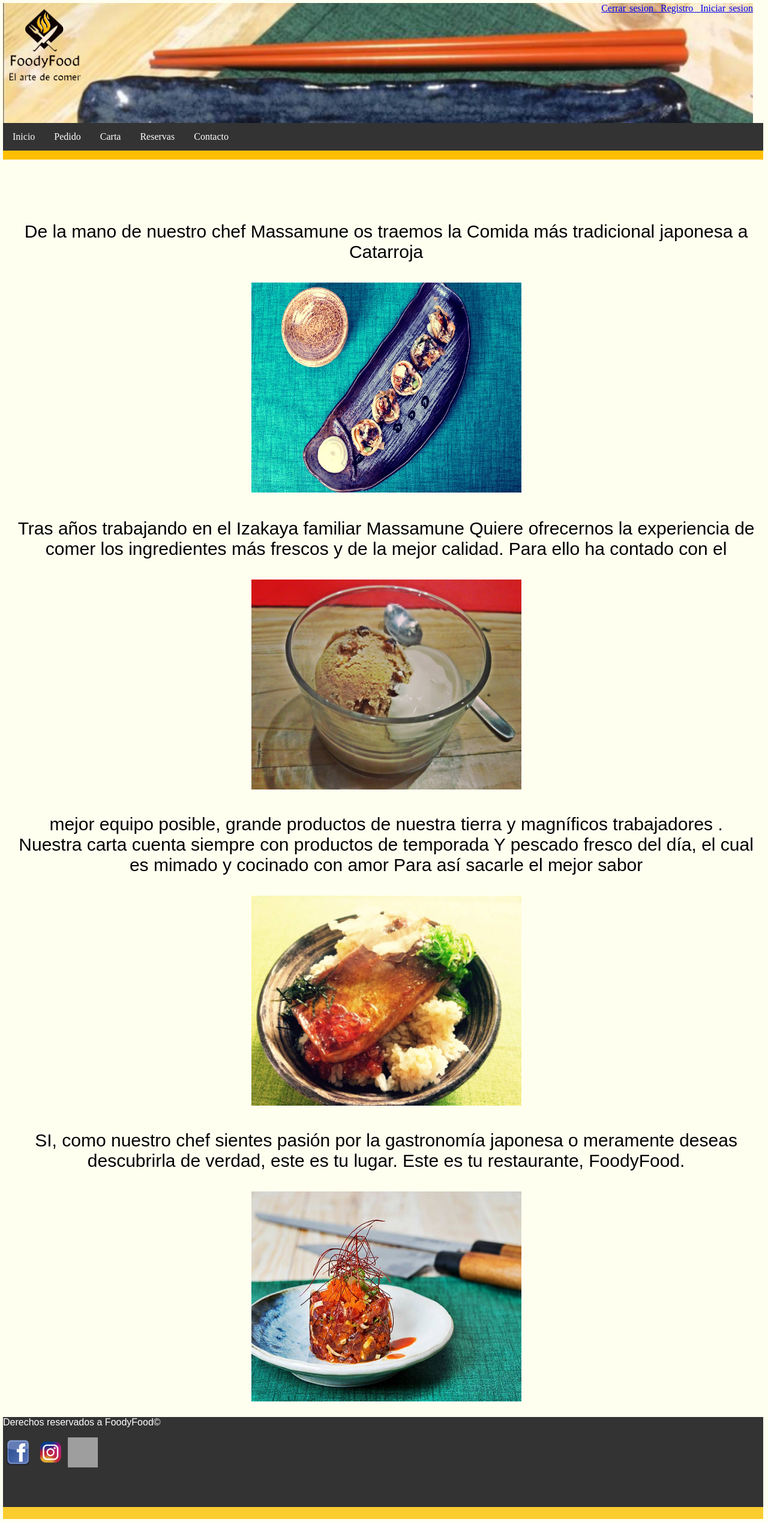
After one commit to palosa/proyecto_Integrado, a PHP site: page /index.html in a window 1280 px wide. The commit adds this page. Shown: the whole page at 60% size. Run offline with PHP 8.4, Linux system fonts and the light colour scheme; grey boxes are pictures that could not be loaded.

Commit message:
acabo banner

```diff
--- a/css/css.css
+++ b/css/css.css
@@ -8,8 +8,8 @@ header div a{
   word-spacing: 2px;
 }
 .imagenlogo{
-width: 140px;
-height: 115px;
+width: 120px;
+height: 120px;
 margin: 10px;
 float: left;
 }
--- /dev/null
+++ b/index.html
@@ -0,0 +1,81 @@
+<!DOCTYPE html>
+<html>
+  <head>
+    <meta charset="utf-8">
+    <title>Pagina de inicio</title>
+    <link rel="stylesheet" href="css/css.css">
+  </head>
+  <body>
+<header>
+  <div class="banner">
+  <img class="imagenlogo"src="images/logo.PNG" alt="">
+
+  <a href="login.php">Iniciar sesion</a>
+  <a href="registro.php">Registro&nbsp;&nbsp;</a>
+  <a href="logout.php">Cerrar sesion&nbsp;&nbsp;</a>
+  </div>
+</header>
+<nav>
+  <ul>
+    <li><a href="index.php">Inicio</a></li>
+    <li><a href="formularioPedidos.php">Pedido</a></li>
+    <li><a href="mostrarcarta.php">Carta</a></li>
+    <li><a href="formularioreservas.php">Reservas</a></li>
+    <li><a href="contacto.html">Contacto</a></li>
+  </ul>
+</nav>
+<div class="centrar">
+  <article class="article">
+    <table>
+          <tr>
+            <td><p>De la mano de nuestro chef Massamune os traemos la
+                Comida más tradicional japonesa a Catarroja</p>
+            </td>
+          </tr>
+      <tr>
+        <td><img src="images/comida3.jpg" alt=""></td>
+      </tr>
+      <tr>
+        <tr>
+          <td><p>Tras años trabajando en el Izakaya familiar Massamune
+              Quiere ofrecernos la experiencia de comer los ingredientes
+              más frescos y de la mejor calidad. Para ello ha contado con el</p>
+          </td>
+        </tr>
+        <td><img src="images/postre.jpg" alt=""></td>
+      </tr>
+      <tr>
+        <td> <p>  mejor equipo posible, grande productos de nuestra tierra y
+                  magníficos trabajadores .
+                  Nuestra carta cuenta siempre con productos de temporada
+                  Y pescado fresco del día, el cual es mimado y cocinado con amor
+                  Para así sacarle el mejor sabor
+              </p>
+        </td>
+      </tr>
+      <tr>
+        <td><img src="images/comida2.jpg" alt=""></td>
+      </tr>
+      <tr>
+        <td><p>SI, como nuestro chef sientes pasión por la gastronomía japonesa
+          o meramente deseas descubrirla de verdad, este es tu lugar.
+          Este es tu restaurante, FoodyFood.
+            </p>
+      </td>
+      </tr>
+      <tr>
+        <td><img src="images/comida1.jpg" alt=""></td>
+      </tr>
+    </table>
+  </article>
+</div>
+<footer>
+  <div class="text">
+  <p class="text-footer">Derechos reservados a FoodyFood©</p>
+  <a href="https://www.facebook.com/FoodyFood-1205351362909040/" target="nueva"><img class="footer-icon" src="images/facebook.png" alt=""></a>
+  <a href="https://www.instagram.com/foodyfood.florida/" target="nueva"><img class="footer-icon" src="images/insta.png" alt=""></a>
+    <a href="https://www.twitter.com/foodyfood_flori" target="nueva"><img class="footer-icon" src="images/tuiter.png" alt=""></a>
+  </div>
+</footer>
+  </body>
+</html>
```
Also changed, not shown: images/banner.png.
